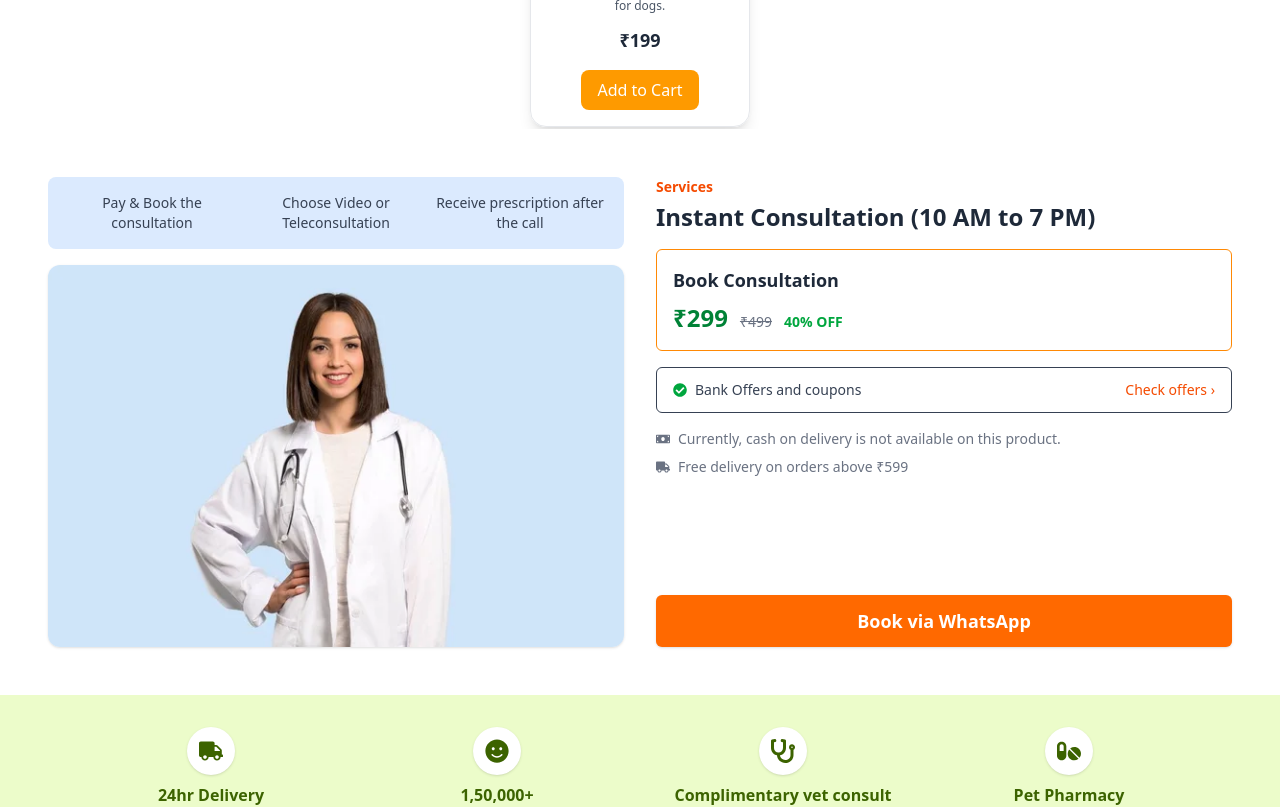
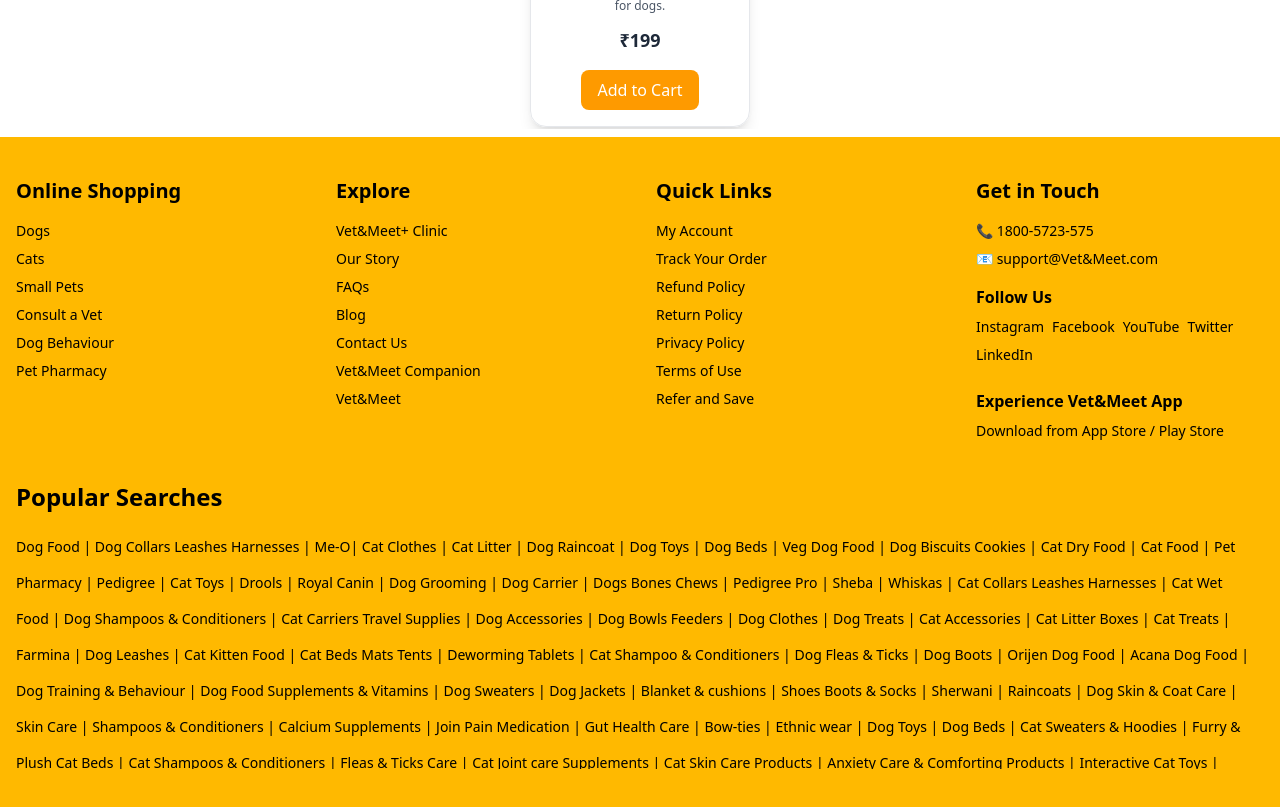
Before and after one commit to saikiranyalavarthi/Vet-Meet, a React (Vite) app: page / in a window 1280 px wide. Shown: the part 5200-6007 px from the top of the page. Built offline with nearby package versions, Linux system fonts and the light colour scheme.

Commit message:
book cosulting page add

```diff
--- a/src/App.jsx
+++ b/src/App.jsx
@@ -29,7 +29,7 @@ const Home = () => {
       <PetFoodList />
       <HealthTipsSection />
       <PetFoodList />
-      <BookConsult />
+
       <Footer />
     </>
   );
```
